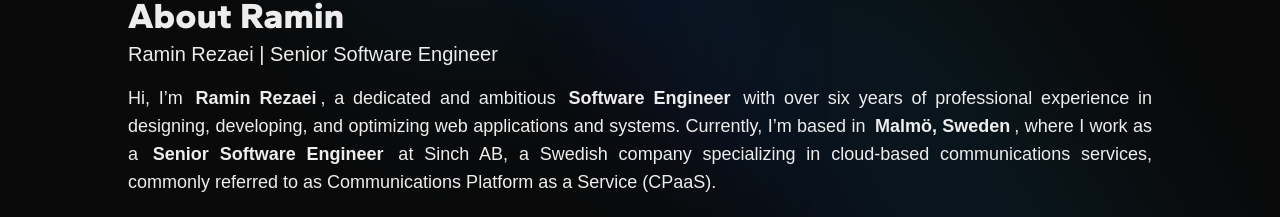
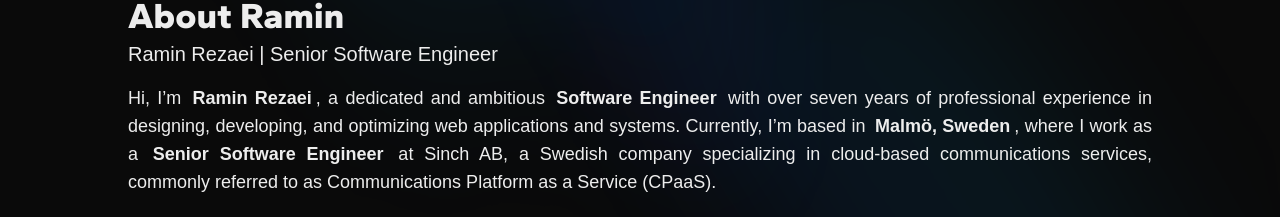
Before and after one commit to raminr77/raminr77.github.io, a Next.js app: page /about-me in a window 1280 px wide. Shown: the part 492-709 px from the top of the page. Built offline with nearby package versions, Linux system fonts and the light colour scheme; a web font is replaced by a local one.

Commit message:
fix: update data

```diff
--- a/src/data/about-me.ts
+++ b/src/data/about-me.ts
@@ -37,7 +37,7 @@ export const ABOUT_ME_DATA: {
   content: [
     {
       type: ABOUT_ME_CONTENT_TYPE.text,
-      data: "Hi, I’m <strong>Ramin Rezaei</strong>, a dedicated and ambitious <strong>Software Engineer</strong> with over six years of professional experience in designing, developing, and optimizing web applications and systems. Currently, I’m based in <strong>Malmö, Sweden</strong>, where I work as a <strong>Senior Software Engineer</strong> at <a href='https://www.sinch.com' target='_blank'>Sinch AB</a>, a Swedish company specializing in cloud-based communications services, commonly referred to as Communications Platform as a Service (CPaaS)."
+      data: "Hi, I’m <strong>Ramin Rezaei</strong>, a dedicated and ambitious <strong>Software Engineer</strong> with over seven years of professional experience in designing, developing, and optimizing web applications and systems. Currently, I’m based in <strong>Malmö, Sweden</strong>, where I work as a <strong>Senior Software Engineer</strong> at <a href='https://www.sinch.com' target='_blank'>Sinch AB</a>, a Swedish company specializing in cloud-based communications services, commonly referred to as Communications Platform as a Service (CPaaS)."
     },
     {
       type: ABOUT_ME_CONTENT_TYPE.text,
--- a/src/data/personal-data.ts
+++ b/src/data/personal-data.ts
@@ -43,5 +43,5 @@ export const PERSONAL_DATA = {
     'Ramin Rezaei utveckling av webbapplikationer'
   ],
   summary:
-    'You meet Ramin, a <strong>Software Engineer</strong> with <strong>over 6 years</strong> of experience in web development.<br />With a strong focus on back-end, front-end and familiarity with Data and Machine Learning technologies.<br />He contributed to large-scale projects within the <strong>Digikala Group</strong> For 3 years.<br />These projects have <strong>over 10 million</strong> daily visits and <strong>over 40 million</strong> active users. Then he continued his journey at <strong>Boozt Company</strong> (Biggest Nordic Department Store) for more than one year.<br />The story of these exciting projects continues in <strong>Sweden</strong> and now Ramin is working at <strong>Sinch</strong> company.'
+    'You meet Ramin, a <strong>Software Engineer</strong> with <strong>over 7 years</strong> of experience in web development.<br />With a strong focus on back-end, front-end and familiarity with Data and Machine Learning technologies.<br />He contributed to large-scale projects within the <strong>Digikala Group</strong> For 3 years.<br />These projects have <strong>over 10 million</strong> daily visits and <strong>over 40 million</strong> active users. Then he continued his journey at <strong>Boozt Company</strong> (Biggest Nordic Department Store) for more than one year.<br />The story of these exciting projects continues in <strong>Sweden</strong> and now Ramin is working at <strong>Sinch</strong> company.'
 } as const;
```
